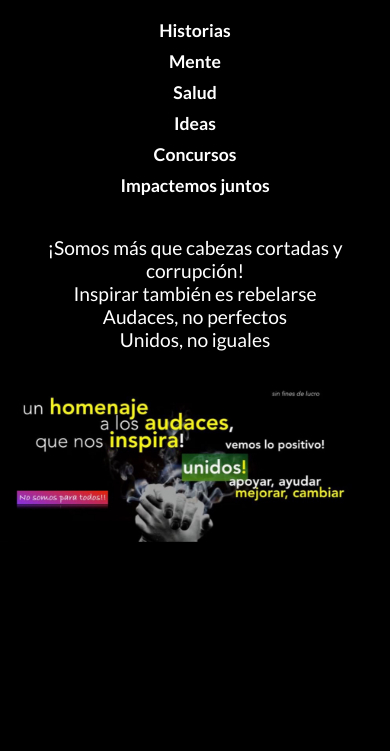
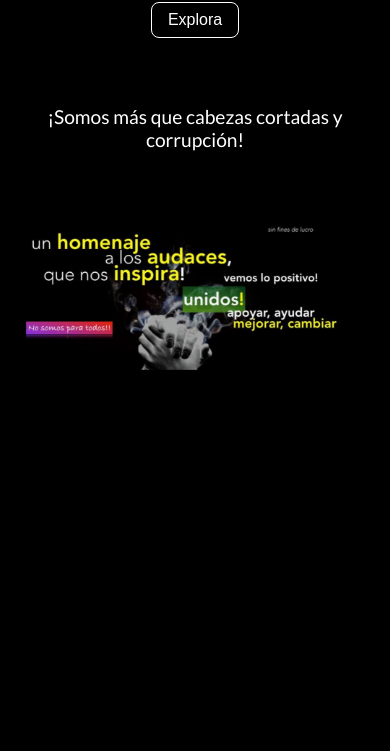
Before and after one commit to FranGax/codigo52, a plain HTML site: page index.html in a window 390 px wide. Shown: the part 93-844 px from the top of the page. Drawn offline with Linux system fonts and the light colour scheme.

Commit message:
Add files via upload

```diff
--- a/index.html
+++ b/index.html
@@ -14,67 +14,71 @@
       color: white;
     }
     header {
-      display: flex;
-      justify-content: space-between;
-      align-items: center;
-      padding: 10px 20px;
+      text-align: center;
+      padding: 20px;
     }
     .logo img {
-      height: 90px;
+      height: 60px;
     }
-    nav {
-      text-align: center;
-      padding: 12px 0;
+    .explore-btn {
+      background-color: transparent;
+      border: 1px solid white;
+      color: white;
+      padding: 8px 16px;
+      font-size: 16px;
+      border-radius: 8px;
+      cursor: pointer;
+      margin-top: 12px;
     }
-    nav a {
-      font-family: 'Lato', sans-serif;
+    .menu {
+      display: none;
+      flex-direction: column;
+      align-items: center;
+      padding: 10px 0;
+    }
+    .menu a {
       color: white;
+      text-decoration: none;
+      margin: 8px 0;
+      font-size: 18px;
       font-weight: bold;
-      text-decoration: none;
-      margin: 0 20px;
-      font-size: 1.3em;
-      transition: color 0.3s ease;
     }
-    nav a:hover {
+    .menu a:hover {
       color: #00ff00;
     }
-    .frases {
+
+    .frases-dinamicas {
+      display: flex;
+      justify-content: center;
+      align-items: center;
+      height: 100px;
+      font-size: 1.2em;
       text-align: center;
-      padding: 30px 20px;
+      padding: 20px;
     }
+    .frases-dinamicas span {
+      opacity: 0;
+      position: absolute;
+      transition: opacity 1s ease;
+    }
+    .frases-dinamicas span.visible {
+      opacity: 1;
+    }
+
     .hero {
       text-align: center;
+      padding: 10px;
     }
     .hero-bg {
       width: 100%;
-      max-height: 80vh;
+      max-width: 100%;
+      height: auto;
       object-fit: cover;
     }
 
-    /* SOLO PARA MÓVILES */
-    @media screen and (max-width: 768px) {
-      header {
-        flex-direction: column;
-      }
-      .logo img {
-        height: 60px;
-        margin-bottom: 10px;
-      }
-      nav {
-        flex-direction: column;
-        padding: 10px 0;
-      }
-      nav a {
-        display: block;
-        margin: 10px 0;
-        font-size: 1.1em;
-      }
-      .frases {
-        font-size: 1.2em;
-        padding: 20px;
-      }
-      .hero-bg {
-        max-height: 60vh;
+    @media screen and (min-width: 769px) {
+      .explore-btn, .menu {
+        display: none;
       }
     }
   </style>
@@ -84,22 +88,22 @@
     <div class="logo">
       <img src="codigo52_transparente.png" alt="Código 52 Logo" />
     </div>
+    <button class="explore-btn" onclick="toggleMenu()">Explora</button>
+    <div class="menu" id="menu">
+      <a href="#">Historias</a>
+      <a href="#">Mente</a>
+      <a href="#">Salud</a>
+      <a href="#">Ideas</a>
+      <a href="#">Concursos</a>
+      <a href="#">Impactemos juntos</a>
+    </div>
   </header>
 
-  <nav>
-    <a href="#">Historias</a>
-    <a href="#">Mente</a>
-    <a href="#">Salud</a>
-    <a href="#">Ideas</a>
-    <a href="#">Concursos</a>
-    <a href="#">Impactemos juntos</a>
-  </nav>
-
-  <section class="frases">
-    <div>¡Somos más que cabezas cortadas y corrupción!</div>
-    <div>Inspirar también es rebelarse</div>
-    <div>Audaces, no perfectos</div>
-    <div>Unidos, no iguales</div>
+  <section class="frases-dinamicas">
+    <span class="visible">¡Somos más que cabezas cortadas y corrupción!</span>
+    <span>Inspirar también es rebelarse</span>
+    <span>Audaces, no perfectos</span>
+    <span>Unidos, no iguales</span>
   </section>
 
   <main>
@@ -107,5 +111,19 @@
       <img src="IMG_1478.jpg" alt="Fondo emocional" class="hero-bg" />
     </section>
   </main>
+
+  <script>
+    function toggleMenu() {
+      const menu = document.getElementById("menu");
+      menu.style.display = menu.style.display === "flex" ? "none" : "flex";
+    }
+
+    const frases = document.querySelectorAll(".frases-dinamicas span");
+    let index = 0;
+    setInterval(() => {
+      frases.forEach((el, i) => el.classList.toggle("visible", i === index));
+      index = (index + 1) % frases.length;
+    }, 3000);
+  </script>
 </body>
 </html>
```
